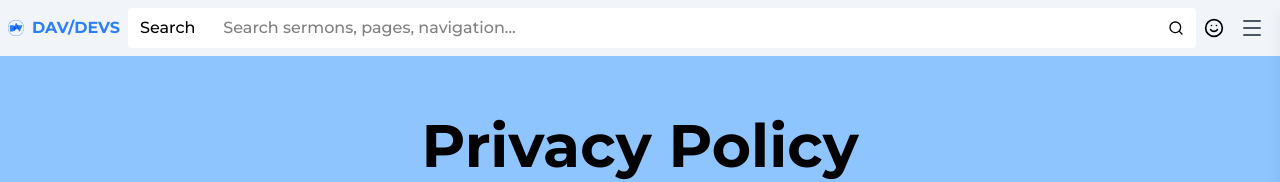
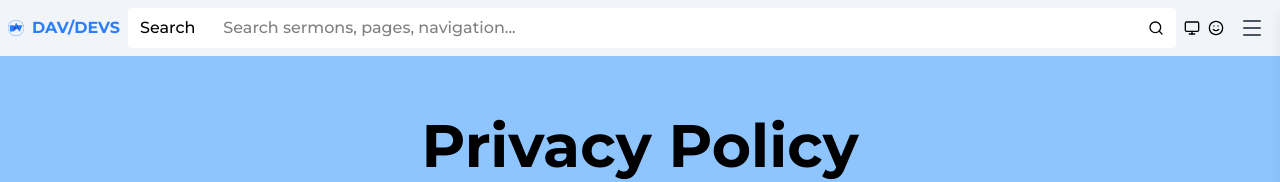
Before and after one commit to davinaleong/proj-davdevs-2025, a Next.js app: page /pages/privacy in a window 1280 px wide. Shown: the top 182 px of the page. Built offline with nearby package versions, Linux system fonts and the light colour scheme.

Commit message:
WIP theme switcher

```diff
--- a/app/components/PrimaryHeader.tsx
+++ b/app/components/PrimaryHeader.tsx
@@ -4,6 +4,7 @@ import { Smile } from 'lucide-react'
 import Brand from "./Brand"
 import SearchInput from "./SearchInput"
 import MenuButton from "./MenuButton"
+import ThemeSwitcherButton from "./ThemeSwitcherButton"
 
 interface PrimaryHeaderProps {
     onMenuOpen?: () => void;
@@ -18,12 +19,13 @@ export default function PrimaryHeader({ onMenuOpen }: PrimaryHeaderProps) {
                 showAutocomplete={true}
                 placeholder="Search sermons, pages, navigation..."
             />
+            <ThemeSwitcherButton />
             <Link
                 href="/funny"
                 className="hover:opacity-80"
                 title="Go to jokes page"
             >
-                <Smile className="w-5 h-5" />
+                <Smile size={16} />
             </Link>
             <MenuButton onClick={onMenuOpen} />
         </header>
--- /dev/null
+++ b/app/components/ThemeSwitcherButton.tsx
@@ -0,0 +1,87 @@
+'use client'
+
+import { Sun, Moon, Monitor } from 'lucide-react'
+import { useState, useEffect } from 'react'
+
+type ThemeMode = 'light' | 'dark' | 'system'
+
+export default function ThemeSwitcherButton() {
+    const [themeMode, setThemeMode] = useState<ThemeMode>(() => {
+        // Initialize theme from localStorage
+        if (typeof window !== 'undefined') {
+            const savedTheme = localStorage.getItem('theme') as ThemeMode
+            if (savedTheme && ['light', 'dark', 'system'].includes(savedTheme)) {
+                return savedTheme
+            }
+        }
+        return 'system'
+    })
+
+    useEffect(() => {
+        // Apply theme when mode changes
+        const root = document.documentElement
+
+        if (themeMode === 'system') {
+            // Remove explicit class, let system preference take over
+            root.classList.remove('light', 'dark')
+            localStorage.removeItem('theme')
+        } else {
+            // Apply explicit theme
+            root.classList.remove('light', 'dark')
+            root.classList.add(themeMode)
+            localStorage.setItem('theme', themeMode)
+        }
+    }, [themeMode])
+
+    const cycleTheme = () => {
+        setThemeMode(current => {
+            switch (current) {
+                case 'light':
+                    return 'dark'
+                case 'dark':
+                    return 'system'
+                case 'system':
+                    return 'light'
+                default:
+                    return 'light'
+            }
+        })
+    }
+
+    const getThemeIcon = () => {
+        switch (themeMode) {
+            case 'light':
+                return <Sun size={16} />
+            case 'dark':
+                return <Moon size={16} />
+            case 'system':
+                return <Monitor size={16} />
+            default:
+                return <Monitor size={16} />
+        }
+    }
+
+    const getThemeTitle = () => {
+        switch (themeMode) {
+            case 'light':
+                return 'Switch to dark mode'
+            case 'dark':
+                return 'Switch to system mode'
+            case 'system':
+                return 'Switch to light mode'
+            default:
+                return 'Switch theme'
+        }
+    }
+
+    return (
+        <button
+            type="button"
+            onClick={cycleTheme}
+            className="hover:opacity-70 transition-opacity"
+            title={getThemeTitle()}
+        >
+            {getThemeIcon()}
+        </button>
+    )
+}
```
